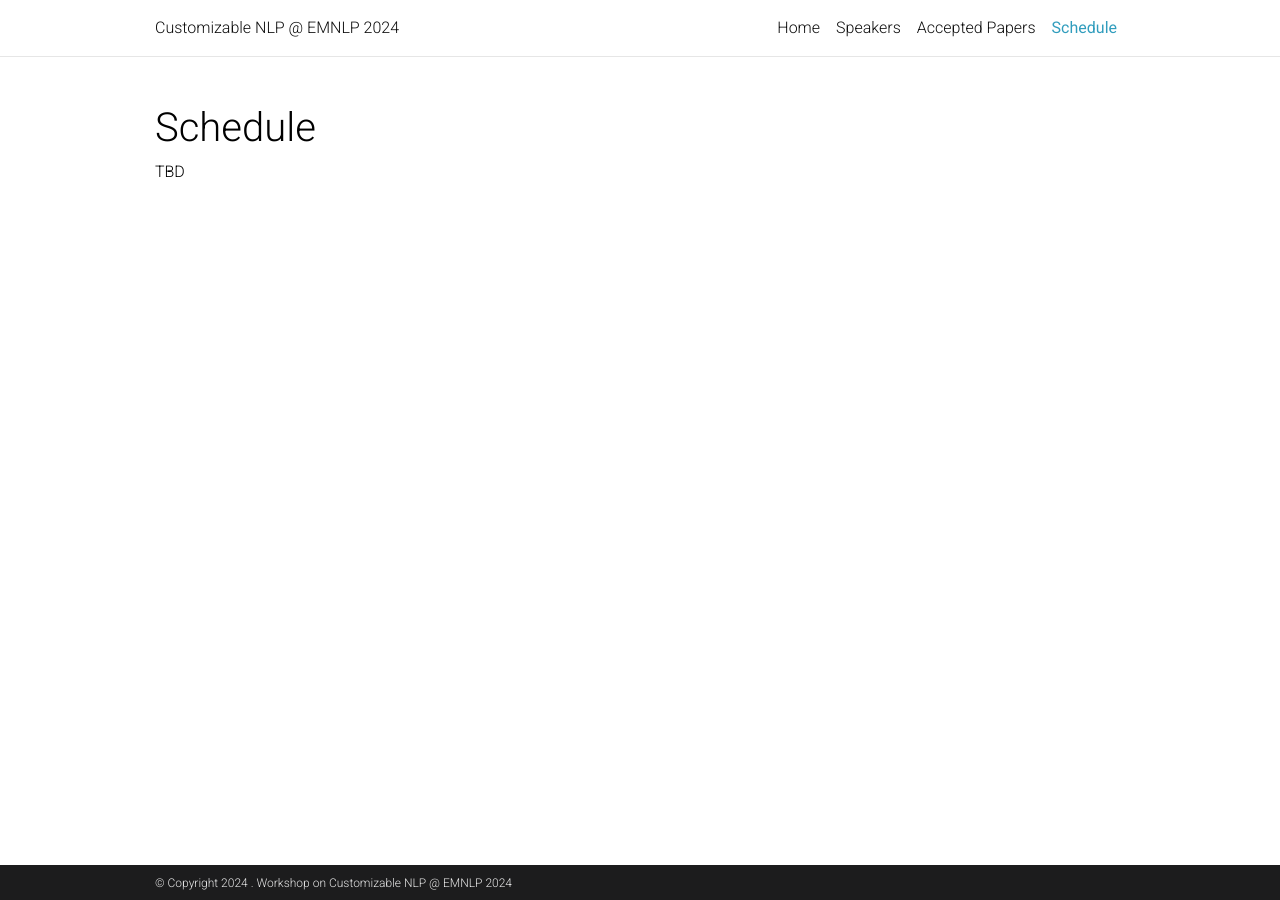
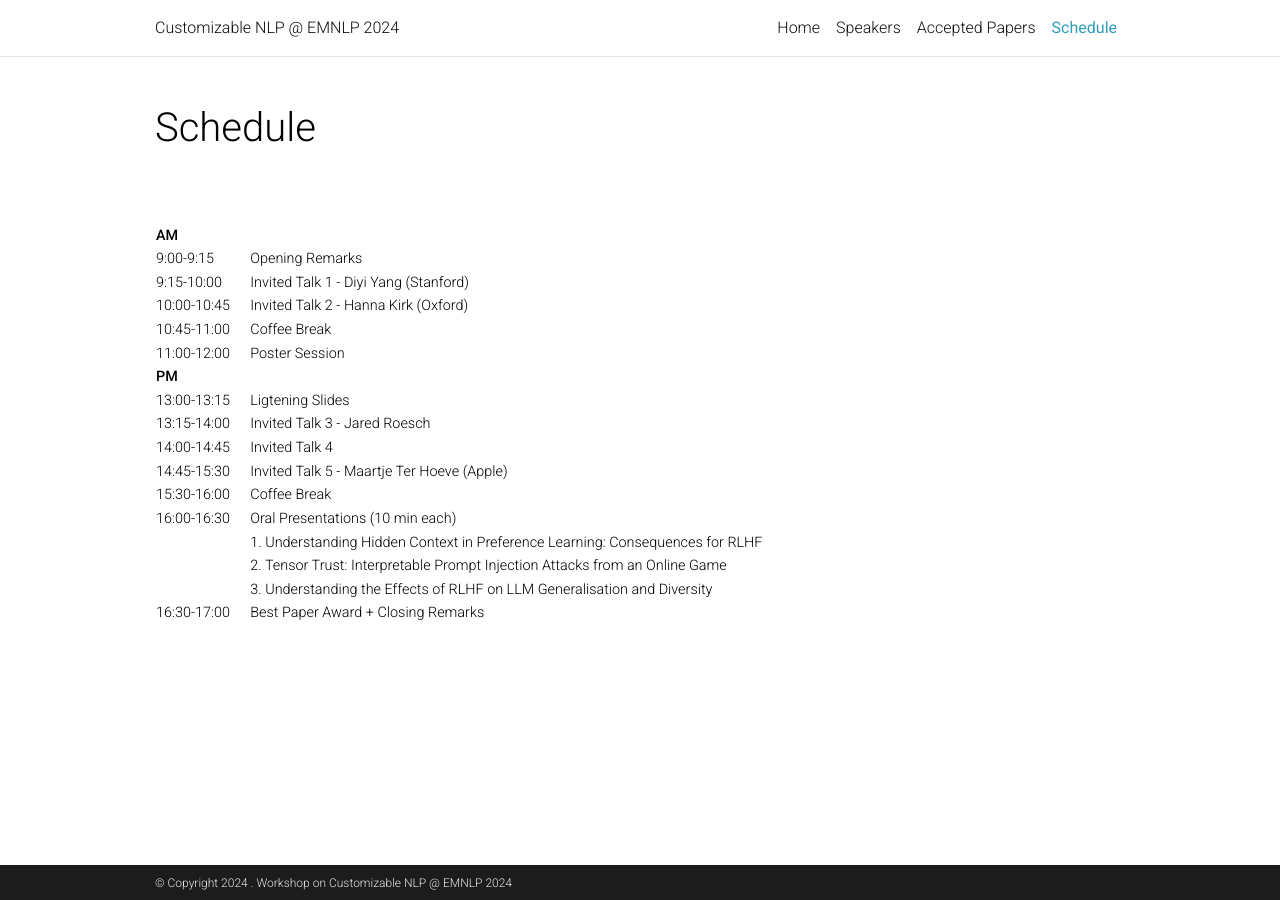
Before and after one commit to customnlp4u-24/customnlp4u-24.github.io, a Jekyll site: the page built from _pages/schedule.md, in a window 1280 px wide. Built offline with Jekyll 4.4.1, drawn with Linux system fonts in a browser that asks for light colours; comment, search, counter and statistics services are not loaded; a style sheet for code colours, icons or effects is not loaded.

Commit message:
added the final schedule

```diff
--- a/_pages/schedule.md
+++ b/_pages/schedule.md
@@ -7,39 +7,28 @@ nav_order: 5
 ---
 # Schedule
 
-TBD
 
-<!--
+
 
 <br>
 
 | &nbsp;&nbsp;&nbsp;&nbsp;&nbsp;&nbsp;&nbsp;&nbsp;&nbsp;&nbsp;&nbsp;&nbsp;&nbsp; | &nbsp;&nbsp;&nbsp;|
 |-------------|:-------------|
 |__AM__&nbsp;&nbsp;&nbsp;&nbsp;&nbsp;&nbsp;&nbsp;&nbsp;&nbsp;&nbsp;&nbsp;&nbsp;&nbsp;&nbsp;&nbsp;&nbsp;&nbsp;&nbsp;&nbsp;&nbsp;||
-| 8:40-9:00 | Opening Remarks |
-| 9:00-9:30 | Invited Talk 1 - Tatsunori Hashimoto |
-| 9:30-10:00 | Invited Talk 2 - Nazneen Rajani |
-| 10:00-10:15 | Break |
-| 10:15-10:45 | Invited Talk 3 – Fei Xia |
-| 10:45-11:30 | Panel 1: Key Techniques, Insights, and Challenges in Building Instruction-following Models
-|  | Panelists: Alex Tamkin, Albert Webson, Fei Xia, Prithviraj (Raj) Ammanabrolu, Hyung Won Chung |
+| 9:00-9:15 | Opening Remarks |
+| 9:15-10:00 | Invited Talk 1 - Diyi Yang (Stanford) |
+| 10:00-10:45 | Invited Talk 2 - Hanna Kirk (Oxford) |
+| 10:45-11:00 | Coffee Break |
+| 11:00-12:00 | Poster Session |
 |-------------|:-------------|
 |__PM__||
-| 13:00-14:00 | Poster Session |
-| 14:00-14:30 | Invited Talk 4 - Sara Hooker |
-| 14:30-15:00 | Invited Talk 5 - Alex Tamkin |
-| 15:00-15:15 | Break  |
-| 15:15-16:00  | Panel 2: Open and Collaborative Strategies for the Large Language Model Adaptation|
-|  | Panelists: Nazneen Rajani, Colin Raffel, Hao Zhang, Tatsunori Hashimoto |
-| 16:00-17:20 | Oral Presentations (10 min each) |
+| 13:00-13:15 | Ligtening Slides |
+| 13:15-14:00 | Invited Talk 3 - Jared Roesch |
+| 14:00-14:45 | Invited Talk 4 |
+| 14:45-15:30 | Invited Talk 5 - Maartje Ter Hoeve (Apple)  |
+| 15:30-16:00  | Coffee Break |
+| 16:00-16:30 | Oral Presentations (10 min each) |
 | | 1. Understanding Hidden Context in Preference Learning: Consequences for RLHF |
 | | 2. Tensor Trust: Interpretable Prompt Injection Attacks from an Online Game |
 | | 3. Understanding the Effects of RLHF on LLM Generalisation and Diversity |
-| | 4. Learning Interactive Real-World Simulators |
-| | 5. Interactive Planning Using Large Language Models for Partially Observable Robotics Tasks |
-| | 6. Self-RAG: Self-reflective Retrieval Augmented Generation |
-| | 7. Delve into PPO: Implementation Matters for Stable RLHF |
-| | 8. FLASK: Fine-grained Language Model Evaluation based on Alignment Skill Sets |
-| 17:20-17:30 | Closing Remarks |
-
--->
+| 16:30-17:00 | Best Paper Award + Closing Remarks |
```
